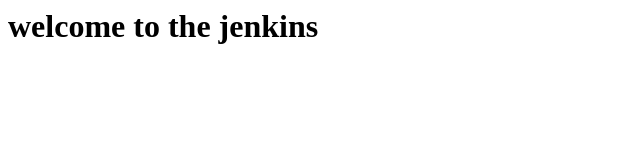
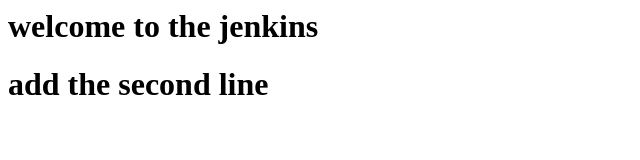
Before and after one commit to madhavith/Jenkins_Dec, a plain HTML site: page index.html in a window 1280 px wide. Shown: the whole page, without its empty margins (0-640 px from the left). Drawn offline with Linux system fonts and the light colour scheme.

Commit message:
Update index.html

```diff
--- a/index.html
+++ b/index.html
@@ -1 +1,2 @@
 <h1>welcome to the jenkins</h1>
+<h1>add the second line</h1>
```
